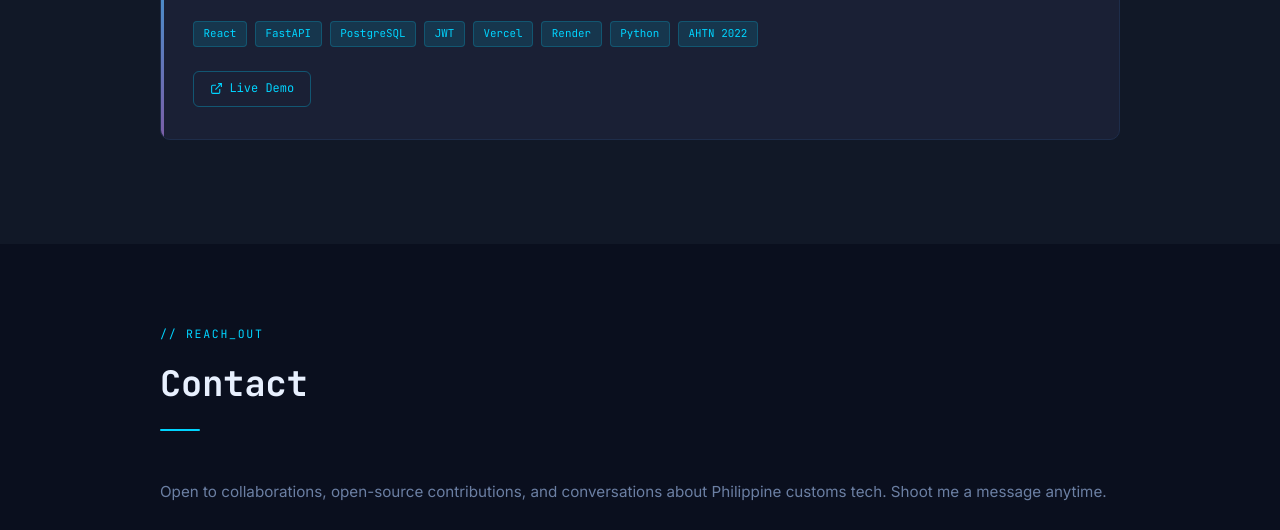
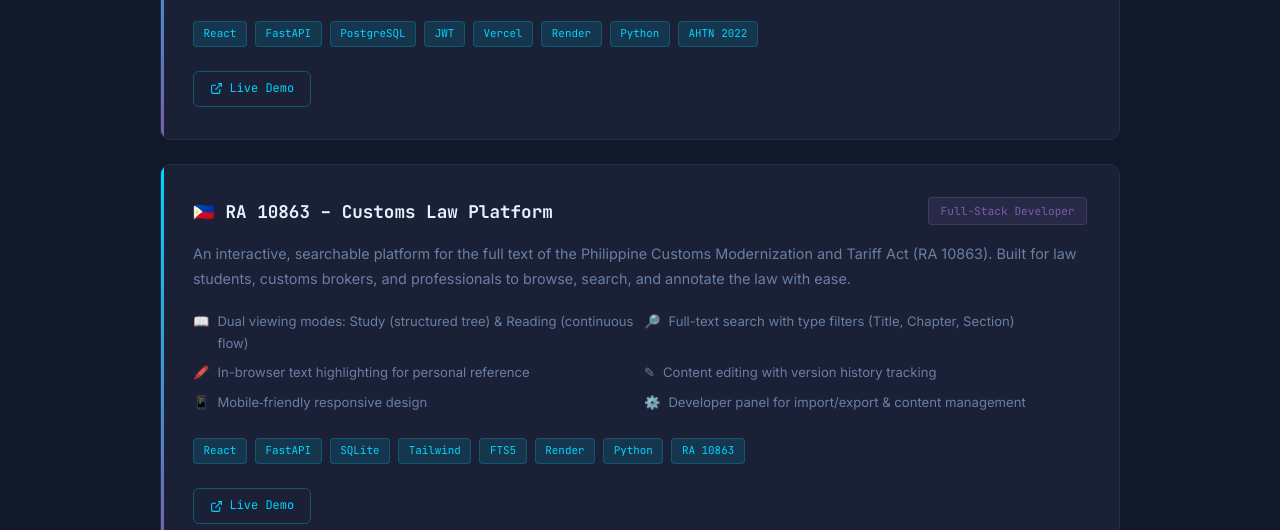
Before and after one commit to osiasnalaunan68-star/osias-personal-portfolio, a plain HTML site: page index.html in a window 1280 px wide. Shown: the part 2703-3233 px from the top of the page. Drawn offline with Linux system fonts and the light colour scheme.

Commit message:
Add RA 10863 Customs Law Platform project

```diff
--- a/index.html
+++ b/index.html
@@ -10,7 +10,7 @@
   <!-- ─── PRIMARY SEO META ─────────────────────────────────────────────── -->
   <title>Osias A. Nalaunan III | Full-Stack Developer · BSCA · Aklan State University</title>
   <meta name="description" content="Portfolio of Osias A. Nalaunan III — Full-stack developer and BSCA student at Aklan State University, building free tools for Filipino importers and customs brokers." />
-  <meta name="keywords" content="Osias Nalaunan, Osias A. Nalaunan III, Osias Alcover Nalaunan III, BSCA, Aklan State University, ASU New Washington, Customs Administration, Filipino developer, Philippine customs, PH Customs Management Platform, AHTN 2022, HS Code lookup, FastAPI, React, customs broker system, duty calculator, Philippine importation, full stack developer Philippines, web developer Aklan, osiasnalaunan68" />
+  <meta name="keywords" content="Osias Nalaunan, Osias A. Nalaunan III, Osias Alcover Nalaunan III, BSCA, Aklan State University, ASU New Washington, Customs Administration, Filipino developer, Philippine customs, PH Customs Management Platform, AHTN 2022, HS Code lookup, FastAPI, React, customs broker system, duty calculator, Philippine importation, full stack developer Philippines, web developer Aklan, osiasnalaunan68, RA 10863" />
   <meta name="author" content="Osias A. Nalaunan III" />
   <meta name="robots" content="index, follow" />
   <link rel="canonical" href="https://osiasnalaunan68-star.github.io/osias-personal-portfolio/" />
@@ -237,7 +237,7 @@
     }
 
     .hero-name {
-  white-space: nowrap;
+      white-space: nowrap;
       font-family: var(--font-mono);
       font-size: clamp(2rem, 6vw, 3.8rem);
       font-weight: 700;
@@ -686,9 +686,9 @@
     }
 
     @media (max-width: 480px) {
-  .hero-name {
-    font-size: clamp(1.5rem, 8vw, 2rem);
-  }
+      .hero-name {
+        font-size: clamp(1.5rem, 8vw, 2rem);
+      }
       nav { padding: .75rem .85rem; }
       .nav-links { gap: .55rem; }
       .nav-links a { font-size: .65rem; letter-spacing: 0; }
@@ -769,7 +769,7 @@
 
         <div class="about-stats reveal">
           <div class="stat-card">
-            <span class="stat-num">3+</span>
+            <span class="stat-num">4+</span>
             <div class="stat-label">Full-Stack Projects</div>
           </div>
           <div class="stat-card">
@@ -907,6 +907,45 @@
         </div>
       </div>
 
+      <!-- RA 10863 Customs Modernization & Tariff Act Platform -->
+      <div class="project-card reveal">
+        <div class="project-header">
+          <div class="project-title">🇵🇭 RA 10863 – Customs Law Platform</div>
+          <div class="project-role">Full-Stack Developer</div>
+        </div>
+
+        <p class="project-desc">
+          An interactive, searchable platform for the full text of the Philippine Customs Modernization and Tariff Act (RA 10863). Built for law students, customs brokers, and professionals to browse, search, and annotate the law with ease.
+        </p>
+
+        <ul class="project-features">
+          <li><span class="fi">📖</span> Dual viewing modes: Study (structured tree) &amp; Reading (continuous flow)</li>
+          <li><span class="fi">🔎</span> Full-text search with type filters (Title, Chapter, Section)</li>
+          <li><span class="fi">🖍️</span> In-browser text highlighting for personal reference</li>
+          <li><span class="fi">✎</span> Content editing with version history tracking</li>
+          <li><span class="fi">📱</span> Mobile‑friendly responsive design</li>
+          <li><span class="fi">⚙️</span> Developer panel for import/export &amp; content management</li>
+        </ul>
+
+        <div class="project-tech">
+          <span class="tech-tag">React</span>
+          <span class="tech-tag">FastAPI</span>
+          <span class="tech-tag">SQLite</span>
+          <span class="tech-tag">Tailwind</span>
+          <span class="tech-tag">FTS5</span>
+          <span class="tech-tag">Render</span>
+          <span class="tech-tag">Python</span>
+          <span class="tech-tag">RA 10863</span>
+        </div>
+
+        <div class="project-links">
+          <a href="https://ra10863bycustomstech-osias-org.onrender.com/" target="_blank" rel="noopener" class="project-link">
+            <svg width="13" height="13" viewBox="0 0 24 24" fill="none" stroke="currentColor" stroke-width="2"><path d="M18 13v6a2 2 0 01-2 2H5a2 2 0 01-2-2V8a2 2 0 012-2h6"/><polyline points="15 3 21 3 21 9"/><line x1="10" y1="14" x2="21" y2="3"/></svg>
+            Live Demo
+          </a>
+        </div>
+      </div>
+
     </div>
   </section>
 
```
